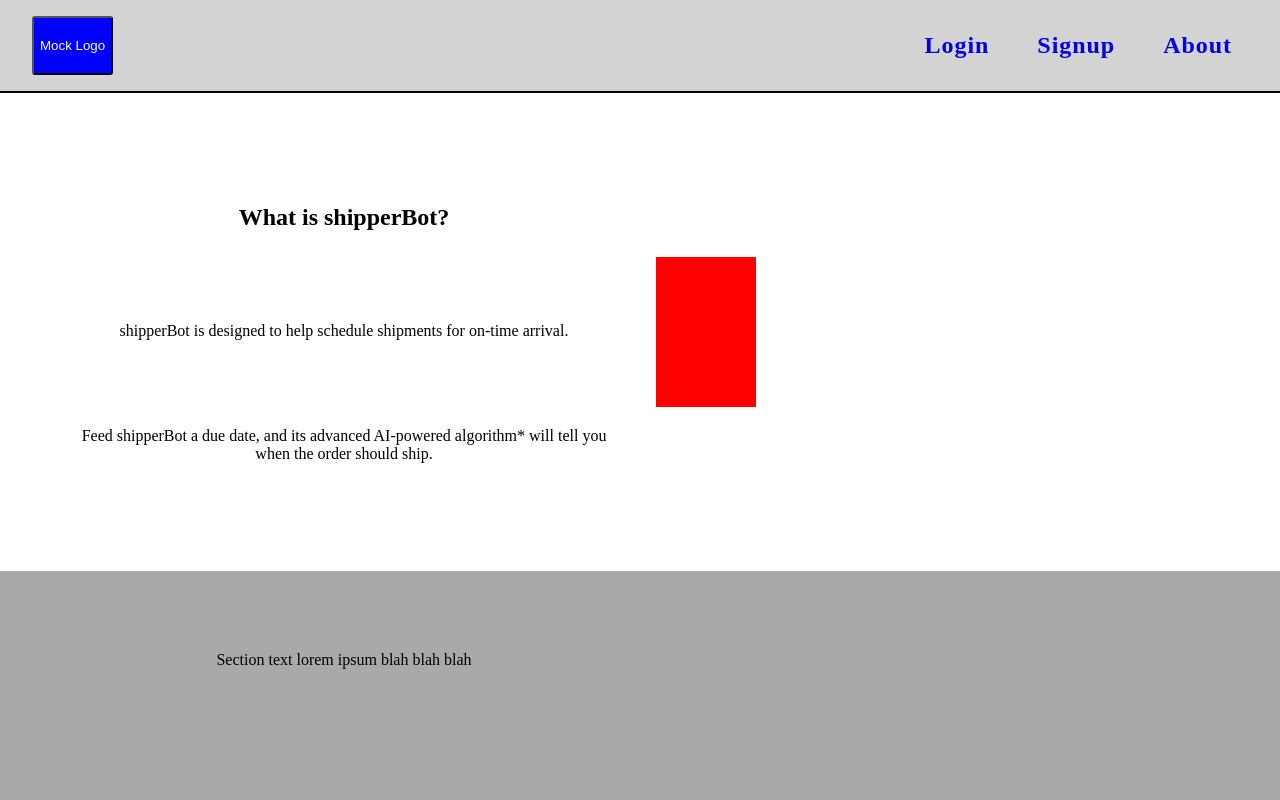
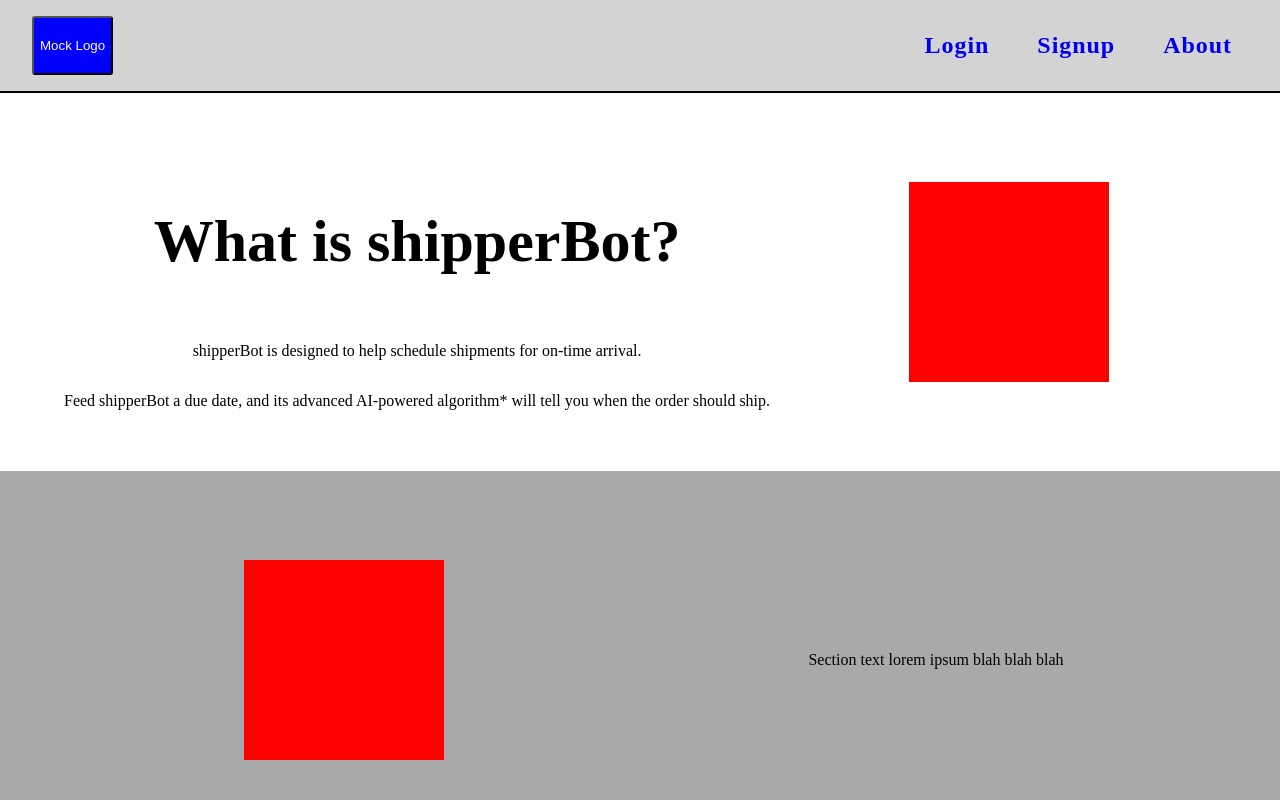
Before and after one commit to austin-bagwell/shipperbot-frontend, a React (Create React App) app: page / in a window 1280 px wide. Shown: the top 800 px of the page. Built offline with nearby package versions, Linux system fonts and the light colour scheme.

Commit message:
add responsize landing page styling

```diff
--- a/src/pages/Landing.js
+++ b/src/pages/Landing.js
@@ -1,10 +1,4 @@
 import styled from "styled-components";
-
-// const Title = styled.h1`
-//   font-size: 1.5em;
-//   text-align: center;
-//   color: palevioletred;
-// `;
 
 // Create a Wrapper component that'll render a <section> tag with some styles
 const Section = styled.section`
@@ -12,7 +6,7 @@ const Section = styled.section`
   background: lightgrey;
   display: grid;
   grid-template-columns: repeat(2, 1fr);
-  grid-template-rows: 350px;
+  grid-template-rows: 250px;
   column-gap: 2rem;
   text-align: center;
 `;
@@ -28,15 +22,17 @@ const DarkSection = styled(Section)`
 const FlexColWrapper = styled.div`
   display: flex;
   flex-direction: column;
-  justify-content: space-around;
+  justify-content: center;
+  margin: auto;
   flex: 1 1 auto;
+  inline-size: max-content;
 `;
 
-const Rectangle = styled.div`
+const Square = styled.div`
   background-color: red;
-  min-height: 150px;
-  min-width: 100px;
-  max-width: 100px;
+  min-height: 200px;
+  min-width: 200px;
+  max-width: 200px;
 `;
 
 // Use Title and Section like any other React component – except they're styled!
@@ -45,7 +41,7 @@ export default function Landing() {
     <main>
       <LightSection>
         <FlexColWrapper>
-          <h2>What is shipperBot?</h2>
+          <h2 style={{ fontSize: "60px" }}>What is shipperBot?</h2>
           <p>
             shipperBot is designed to help schedule shipments for on-time
             arrival.
@@ -56,14 +52,24 @@ export default function Landing() {
           </p>
         </FlexColWrapper>
         <FlexColWrapper>
-          <Rectangle></Rectangle>
+          <Square></Square>
         </FlexColWrapper>
       </LightSection>
       <DarkSection>
-        <p>Section text lorem ipsum blah blah blah</p>
+        <FlexColWrapper>
+          <Square></Square>
+        </FlexColWrapper>
+        <FlexColWrapper>
+          <p>Section text lorem ipsum blah blah blah</p>
+        </FlexColWrapper>
       </DarkSection>
       <LightSection>
-        <p>Section text lorem ipsum blah blah blah</p>
+        <FlexColWrapper>
+          <p>Section text lorem ipsum blah blah blah</p>
+        </FlexColWrapper>
+        <FlexColWrapper>
+          <Square></Square>
+        </FlexColWrapper>
       </LightSection>
       <h6 style={{ textAlign: "center" }}>*okay not AI, just basic math</h6>
     </main>
```
